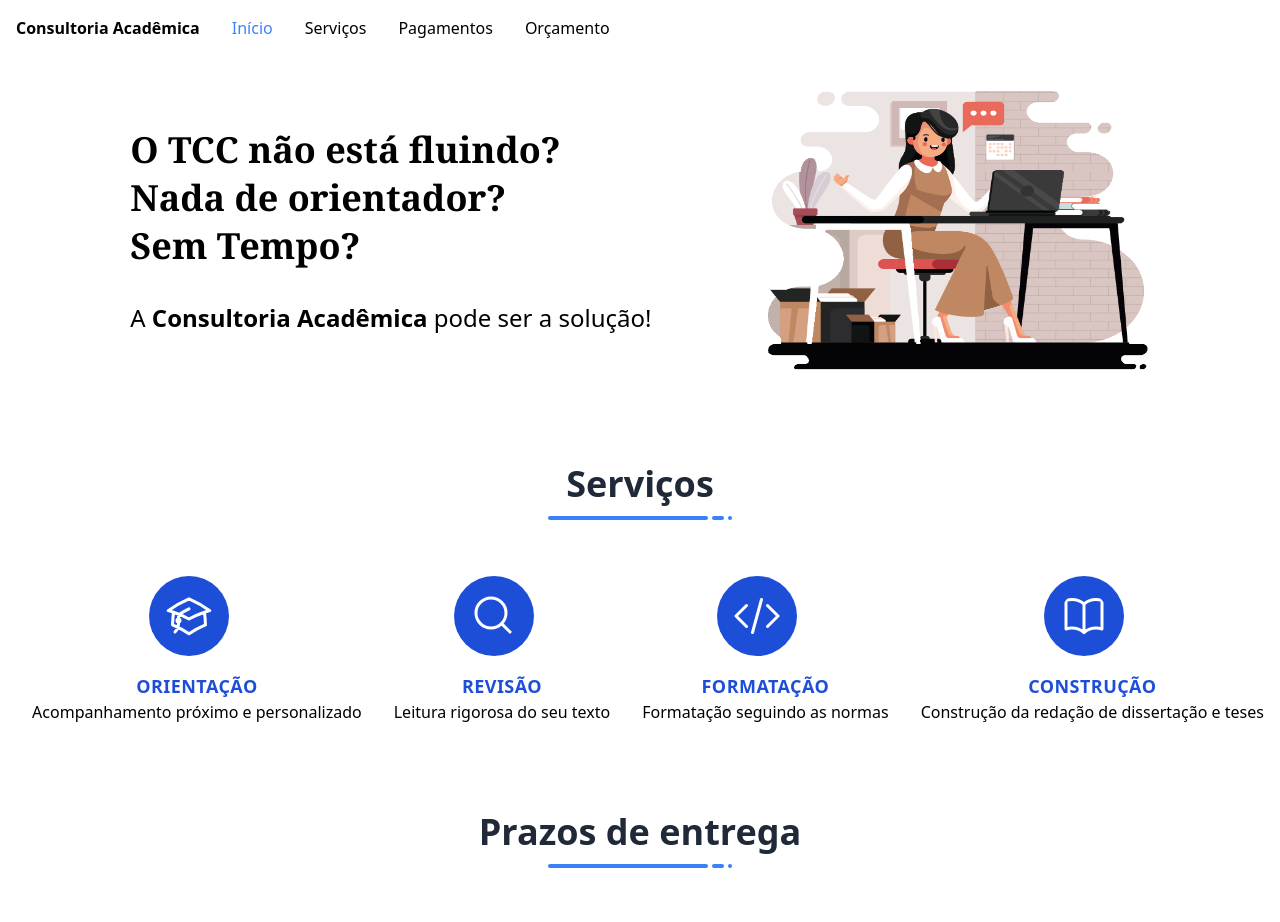
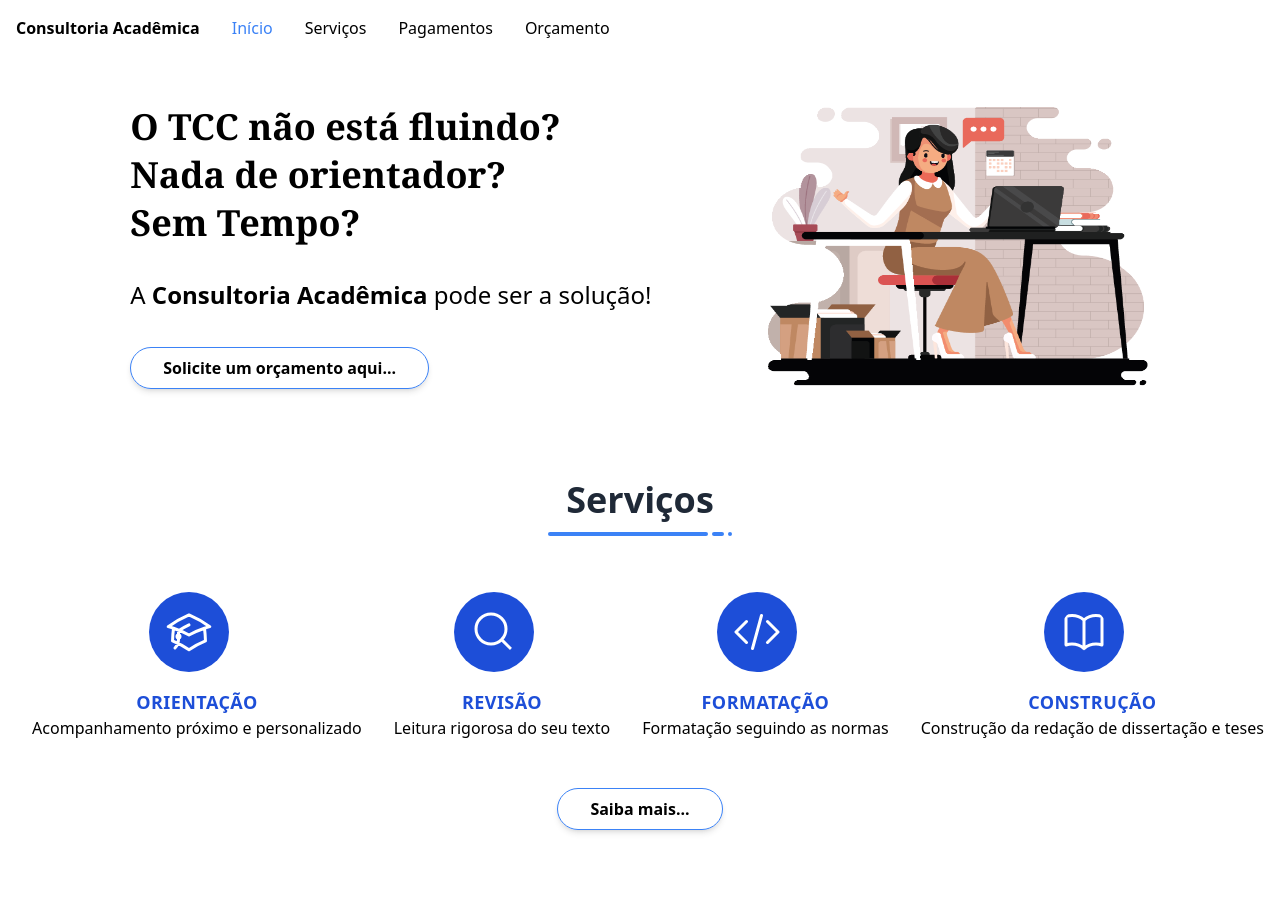
Before and after one commit to rafatosta/consultoria-academica, a React (Vite) app: page / in a window 1280 px wide. Shown: the top 922 px of the page. Built offline with nearby package versions, Linux system fonts and the light colour scheme.

Commit message:
:up: Página inicial

```diff
--- a/src/pages/Home.tsx
+++ b/src/pages/Home.tsx
@@ -1,11 +1,12 @@
 import Title from "../components/Title";
 import { services } from "../pages/Services";
+import { Link } from "react-router-dom";
 
 function Home() {
   return (
     <div
       className="flex flex-col justify-center items-center
-    w-full sm:py-8 gap-y-8 sm:gap-y-14 px-4"
+    w-full sm:py-8 gap-y-8 sm:gap-y-14 px-4 my-4"
     >
       <div
         id="header"
@@ -18,18 +19,24 @@ function Home() {
             <p>Nada de orientador?</p>
             <p>Sem Tempo?</p>
           </div>
-          <div className="text-xl sm:text-2xl font-sans">
+          <div className="text-xl sm:text-2xl font-sans text-center">
             A <span className="font-bold"> Consultoria Acadêmica</span> pode ser
             a solução!
           </div>
+          <Link
+            to="/orcamento"
+            className="border rounded-full px-8 py-2 border-blue-500 shadow-md hover:scale-110 font-semibold"
+          >
+            Solicite um orçamento aqui...
+          </Link>
         </div>
         <img
-          className="w-[20rem] h-60 md:w-[24rem] md:h-72 "
+          className="w-[20rem] h-60 mt-8 md:mt-0 md:w-[24rem] md:h-72 "
           src="src/assets/logo.png"
           alt="Image profile"
         />
       </div>
-      <div id="services">
+      <div id="services" className="flex flex-col items-center">
         <Title title="Serviços" />
         <div className="flex flex-col justify-center items-start gap-y-4 sm:flex-row sm:gap-x-4">
           {services.map((service) => {
@@ -49,6 +56,12 @@ function Home() {
             );
           })}
         </div>
+        <Link
+          to="/servicos"
+          className="mt-12 border rounded-full px-8 py-2 border-blue-500 shadow-md hover:scale-110 font-bold"
+        >
+          Saiba mais...
+        </Link>
       </div>
 
       <div id="deadlines">
```
